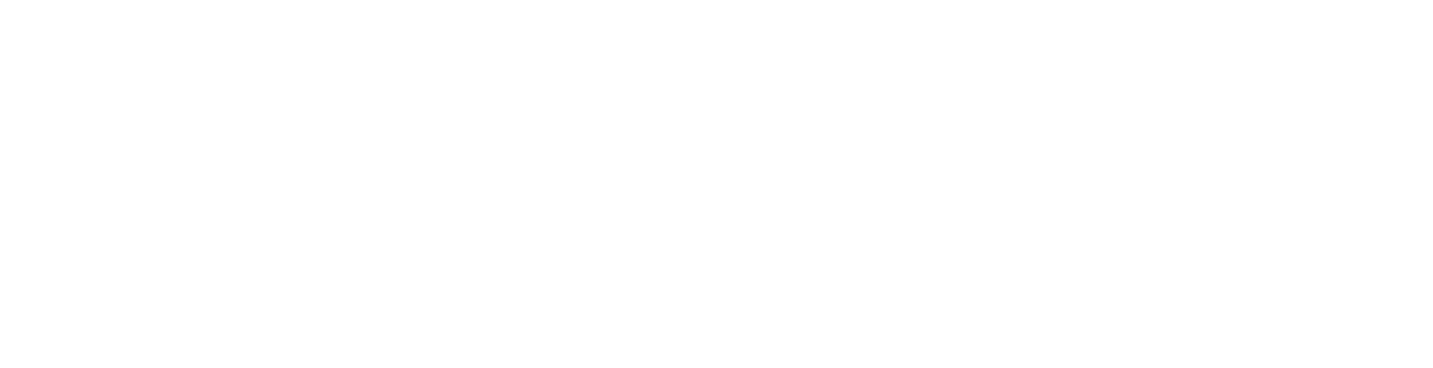
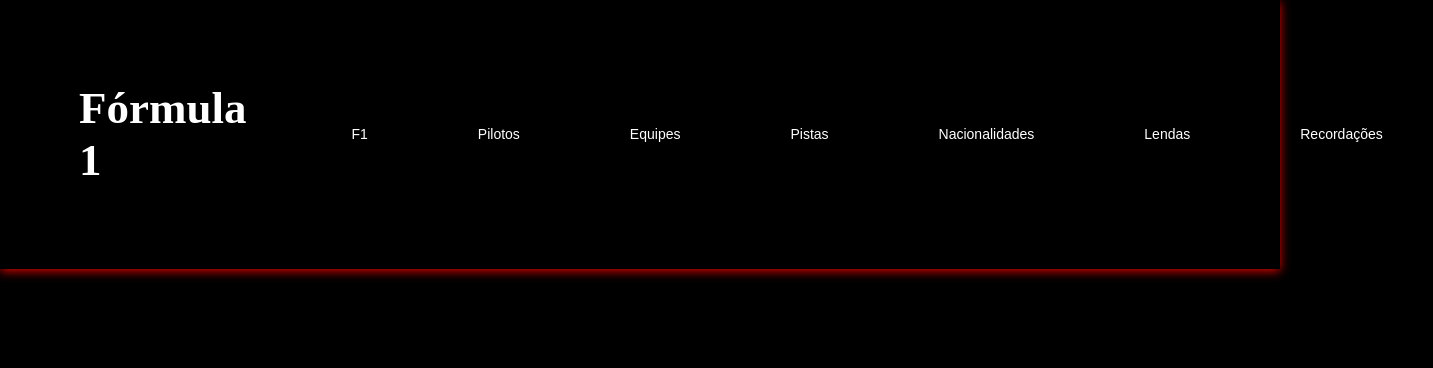
Before and after one commit to stefannyemilly27/site_F1_Leclerc, a plain HTML site: page lendas.html in a window 1280 px wide. Shown: the whole page, 1433 px wide, since content can reach past the window. Drawn offline with Linux system fonts and the light colour scheme.

Commit message:
site fórmula 1-dia 2

```diff
--- a/equipes.html
+++ b/equipes.html
@@ -0,0 +1,33 @@
+<!DOCTYPE html>
+<html lang="pt-BR">
+<head>
+    <meta charset="UTF-8">
+    <meta name="viewport" content="width=device-width, initial-scale=1.0">
+    <title>Equipes</title>
+    <link rel="stylesheet" href="style.css">
+</head>
+<body class="background-principal">
+    <header>
+        <div class="container">
+            <nav>
+                <div class="logo">
+                    <h2 class="titulo">Fórmula 1</h2>
+                </div>
+                <ul class="ul">
+                    <li><a href="index.html">F1</a></li>
+                    <li><a href="pilotos.html">Pilotos</a></li>
+                    <li><a href="equipes.html">Equipes</a></li>
+                    <li><a href="pistas.html">Pistas</a></li>
+                    <li><a href="nacionalidade.html">Nacionalidades</a></li>
+                    <li><a href="lendas.html">Lendas</a></li>
+                    <li><a href="galeria.html">Recordações</a></li>
+                </ul>
+            </nav>
+        </div>
+    </header>
+    <section>
+
+    </section>
+
+</body>
+</html>
--- a/lendas.html
+++ b/lendas.html
@@ -0,0 +1,33 @@
+<!DOCTYPE html>
+<html lang="pt-BR">
+<head>
+    <meta charset="UTF-8">
+    <meta name="viewport" content="width=device-width, initial-scale=1.0">
+    <title>Lendas</title>
+    <link rel="stylesheet" href="style.css">
+</head>
+<body class="background-principal">
+    <header>
+        <div class="container">
+            <nav>
+                <div class="logo">
+                    <h2 class="titulo">Fórmula 1</h2>
+                </div>
+                <ul class="ul">
+                    <li><a href="index.html">F1</a></li>
+                    <li><a href="pilotos.html">Pilotos</a></li>
+                    <li><a href="equipes.html">Equipes</a></li>
+                    <li><a href="pistas.html">Pistas</a></li>
+                    <li><a href="nacionalidade.html">Nacionalidades</a></li>
+                    <li><a href="lendas.html">Lendas</a></li>
+                    <li><a href="galeria.html">Recordações</a></li>
+                </ul>
+            </nav>
+        </div>
+    </header>
+    <section>
+
+    </section>
+
+</body>
+</html>
```
Also changed, not shown: galeria.html (+33 -0 lines), index.html (+2 -3 lines), nacionalidade.html (+33 -0 lines), pilotos.html (+32 -0 lines), pistas.html (+33 -0 lines), img/charles-leclerc.jpg (added), img/charles.jpg (added), img/george.jpg (added), img/hamilton.jpg (added), img/kimi.jpg (added), img/leclerc.jpg (added), img/lewis-hamilton.jpg (added), img/lewis.jpg (added), img/norris.jpg (added), 4 more files.
